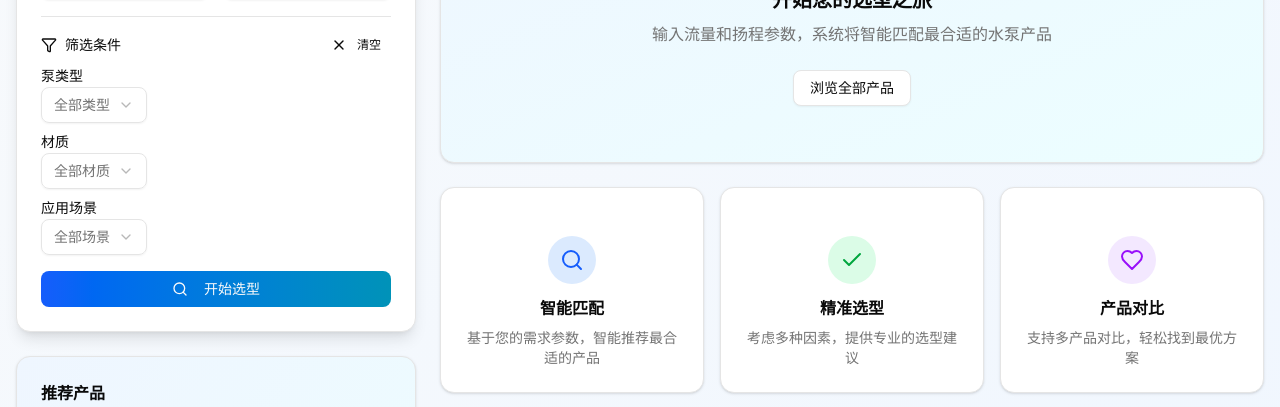
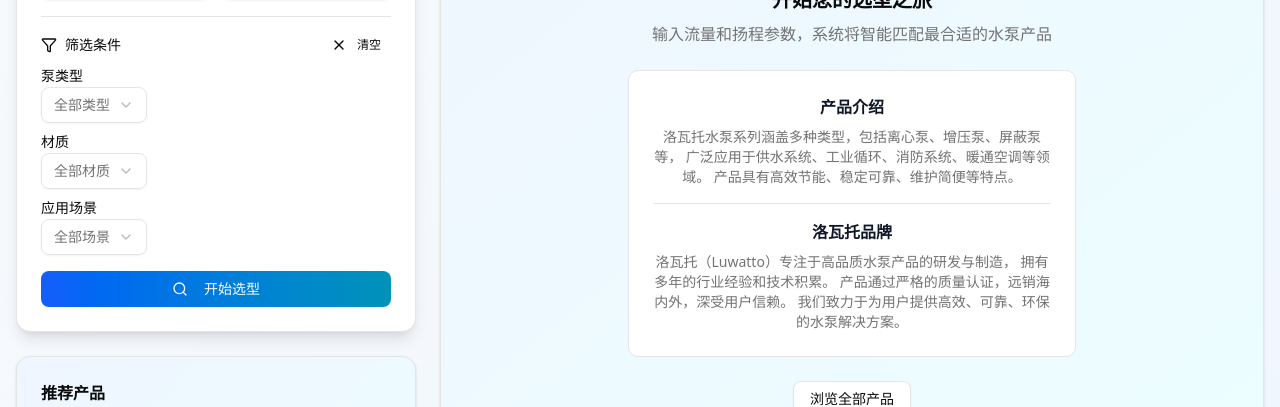
Before and after one commit to yeshixian811/-lovato-pump-selection-system, a Next.js app: page /selection in a window 1280 px wide. Shown: the part 324-731 px from the top of the page. Built offline with nearby package versions, Linux system fonts and the light colour scheme.

Commit message:
feat: 在选型页面添加产品和洛瓦托品牌介绍

```diff
--- a/src/app/selection/page.tsx
+++ b/src/app/selection/page.tsx
@@ -712,6 +712,33 @@
                       <p className="text-muted-foreground mb-6 max-w-md mx-auto">
                         输入流量和扬程参数，系统将智能匹配最合适的水泵产品
                       </p>
+
+                      {/* 产品和品牌介绍 */}
+                      <div className="bg-white dark:bg-gray-800 rounded-lg p-6 mb-6 max-w-md mx-auto border">
+                        <div className="space-y-4">
+                          {/* 产品介绍 */}
+                          <div>
+                            <h4 className="font-semibold text-gray-900 dark:text-white mb-2">产品介绍</h4>
+                            <p className="text-sm text-muted-foreground">
+                              洛瓦托水泵系列涵盖多种类型，包括离心泵、增压泵、屏蔽泵等，
+                              广泛应用于供水系统、工业循环、消防系统、暖通空调等领域。
+                              产品具有高效节能、稳定可靠、维护简便等特点。
+                            </p>
+                          </div>
+
+                          {/* 品牌介绍 */}
+                          <div className="pt-4 border-t">
+                            <h4 className="font-semibold text-gray-900 dark:text-white mb-2">洛瓦托品牌</h4>
+                            <p className="text-sm text-muted-foreground">
+                              洛瓦托（Luwatto）专注于高品质水泵产品的研发与制造，
+                              拥有多年的行业经验和技术积累。
+                              产品通过严格的质量认证，远销海内外，深受用户信赖。
+                              我们致力于为用户提供高效、可靠、环保的水泵解决方案。
+                            </p>
+                          </div>
+                        </div>
+                      </div>
+
                       <div className="flex justify-center gap-4">
                         <Link href="/products">
                           <Button variant="outline">
```
